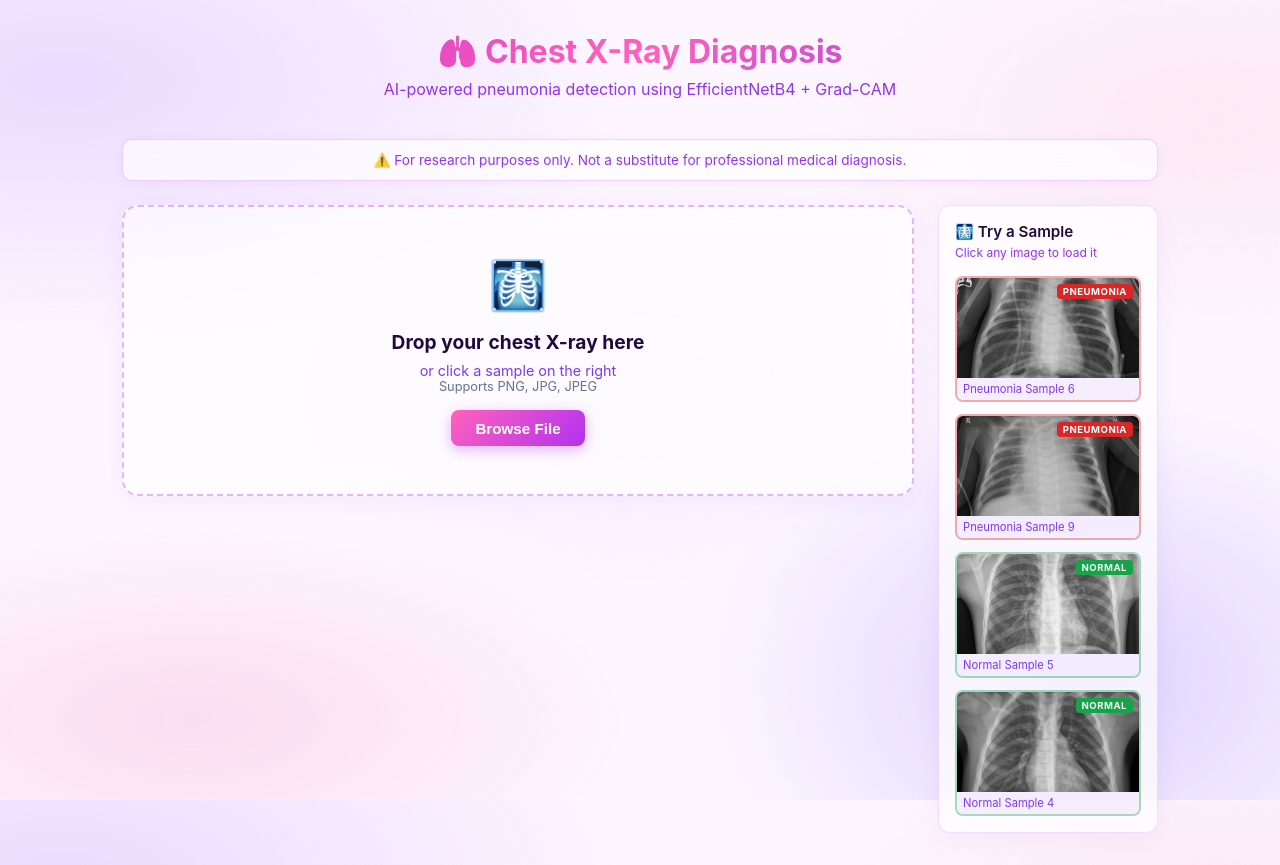
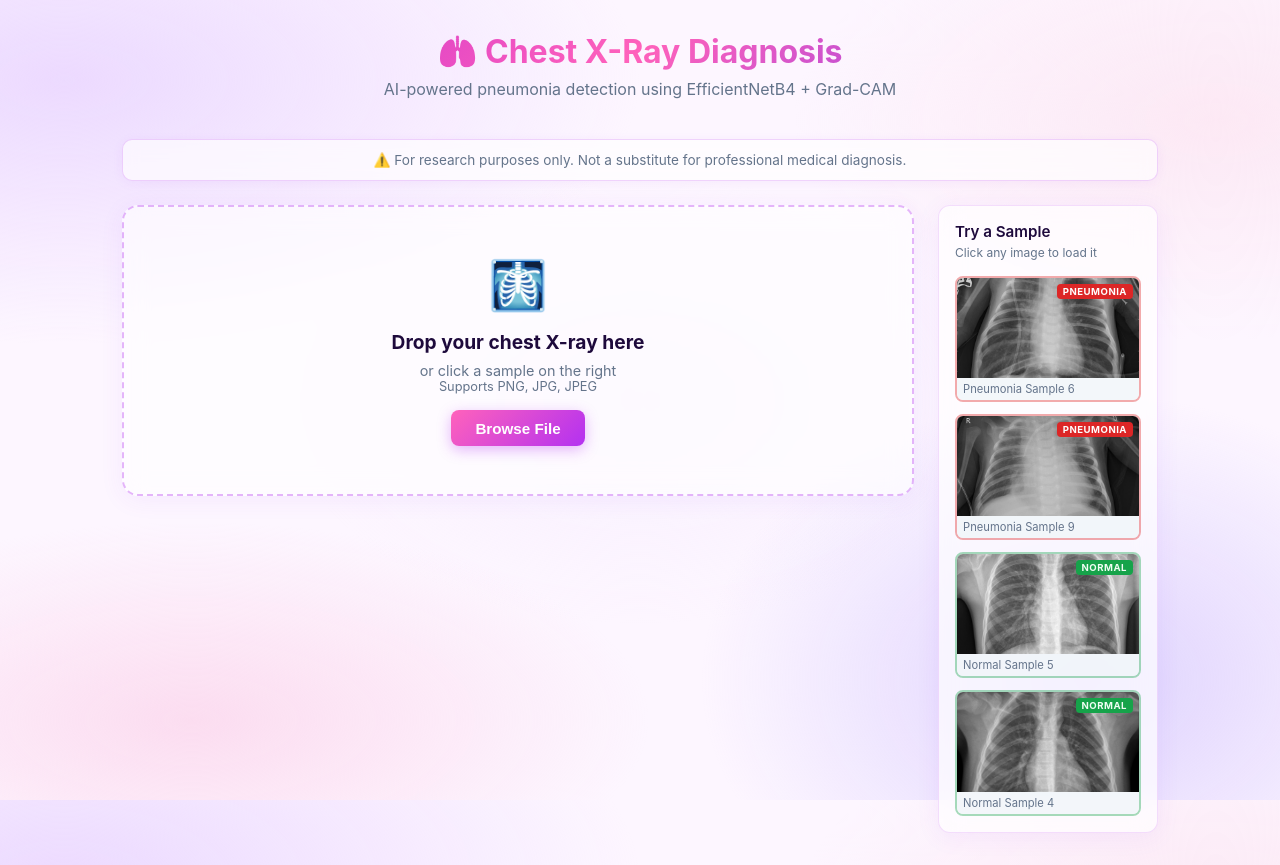
Before and after one commit to AlsoBaker/chest-xray-pneumonia-detection, a React app in the folder frontend/: page / in a window 1280 px wide. Built offline with nearby package versions, Linux system fonts and the light colour scheme; the HTML template or start-up script is replaced by a standard one.

Commit message:
ui: light gradient theme + remove xray emoji from sample panel

```diff
--- a/frontend/src/App.jsx
+++ b/frontend/src/App.jsx
@@ -250,7 +250,7 @@ export default function App() {
 
         {/* ── Sample Images Panel (RIGHT) ── */}
         <div className="sample-panel">
-          <h3 className="sample-title">🩻 Try a Sample</h3>
+          <h3 className="sample-title">Try a Sample</h3>
           <p className="sample-subtitle">Click any image to load it</p>
           <div className="sample-grid">
             {displayedSamples.map((sample, i) => (
--- a/frontend/src/index.css
+++ b/frontend/src/index.css
@@ -44,7 +44,7 @@ body {
 }
 
 .header p {
-  color: #9333ea;
+  color: #64748b;
   font-size: 1rem;
 }
 
@@ -82,7 +82,7 @@ body {
 }
 
 .upload-zone p {
-  color: #7c3aed;
+  color: #64748b;
   font-size: 0.9rem;
 }
 
@@ -128,7 +128,7 @@ body {
   font-size: 0.85rem;
   text-transform: uppercase;
   letter-spacing: 0.1em;
-  color: #9333ea;
+  color: #64748b;
   margin-bottom: 1rem;
 }
 
@@ -143,7 +143,7 @@ body {
 .result-label.normal    { color: #16a34a; }
 
 .confidence-bar-wrap {
-  background: rgba(147, 51, 234, 0.10);
+  background: rgba(100, 116, 139, 0.10);
   border-radius: 99px;
   height: 10px;
   margin: 1rem 0;
@@ -161,7 +161,7 @@ body {
 
 .confidence-text {
   font-size: 1.1rem;
-  color: #7c3aed;
+  color: #64748b;
 }
 
 .confidence-text span {
@@ -178,8 +178,8 @@ body {
 }
 
 .metric-item {
-  background: rgba(243, 232, 255, 0.55);
-  border: 1px solid rgba(179, 49, 241, 0.12);
+  background: rgba(241, 245, 249, 0.65);
+  border: 1px solid rgba(100, 116, 139, 0.15);
   border-radius: 10px;
   padding: 0.75rem;
   text-align: center;
@@ -193,7 +193,7 @@ body {
 
 .metric-label {
   font-size: 0.75rem;
-  color: #7c3aed;
+  color: #64748b;
   margin-top: 0.2rem;
 }
 
@@ -238,7 +238,7 @@ body {
   border-radius: 10px;
   padding: 0.75rem 1rem;
   font-size: 0.85rem;
-  color: #9333ea;
+  color: #64748b;
   margin-bottom: 1.5rem;
   text-align: center;
   box-shadow: 0 2px 12px rgba(147, 51, 234, 0.06);
@@ -254,7 +254,7 @@ body {
   -webkit-backdrop-filter: blur(8px);
   border: 1px solid rgba(179, 49, 241, 0.22);
   border-radius: 10px;
-  color: #7c3aed;
+  color: #64748b;
   font-size: 1rem;
   cursor: pointer;
   transition: all 0.2s;
@@ -264,7 +264,7 @@ body {
 .reset-btn:hover {
   border-color: #B331F1;
   color: #B331F1;
-  background: rgba(243, 232, 255, 0.65);
+  background: rgba(241, 245, 249, 0.80);
   box-shadow: 0 4px 16px rgba(179, 49, 241, 0.12);
 }
 
@@ -302,7 +302,7 @@ body {
 
 .sample-subtitle {
   font-size: 0.75rem;
-  color: #9333ea;
+  color: #64748b;
   margin: 0 0 1rem 0;
 }
 
@@ -374,9 +374,9 @@ body {
 
 .sample-name {
   font-size: 0.7rem;
-  color: #7c3aed;
+  color: #64748b;
   padding: 4px 6px;
-  background: rgba(243, 232, 255, 0.70);
+  background: rgba(241, 245, 249, 0.80);
 }
 
 /* ── Responsive — stack on mobile ─────────────────────── */
```
